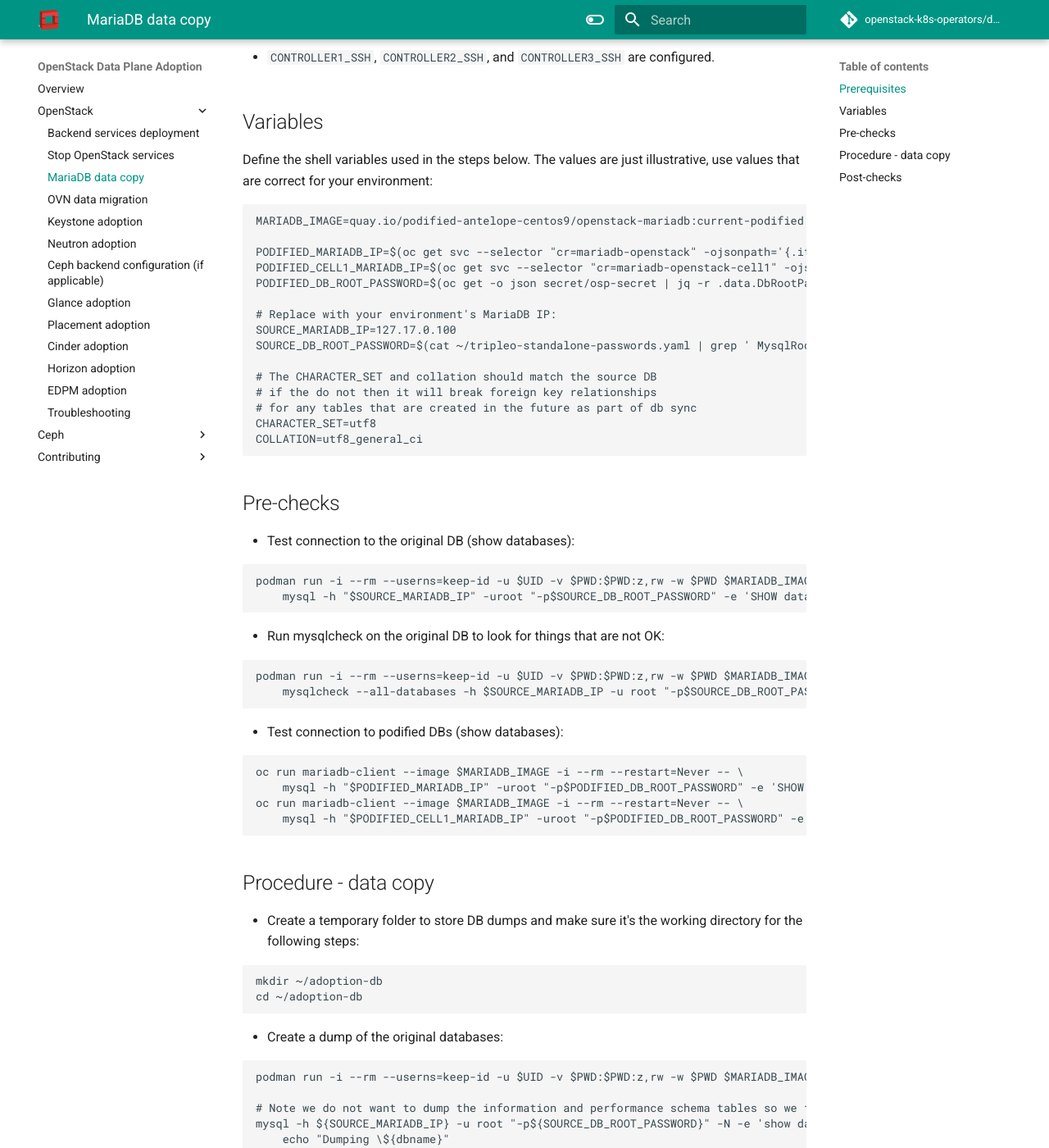
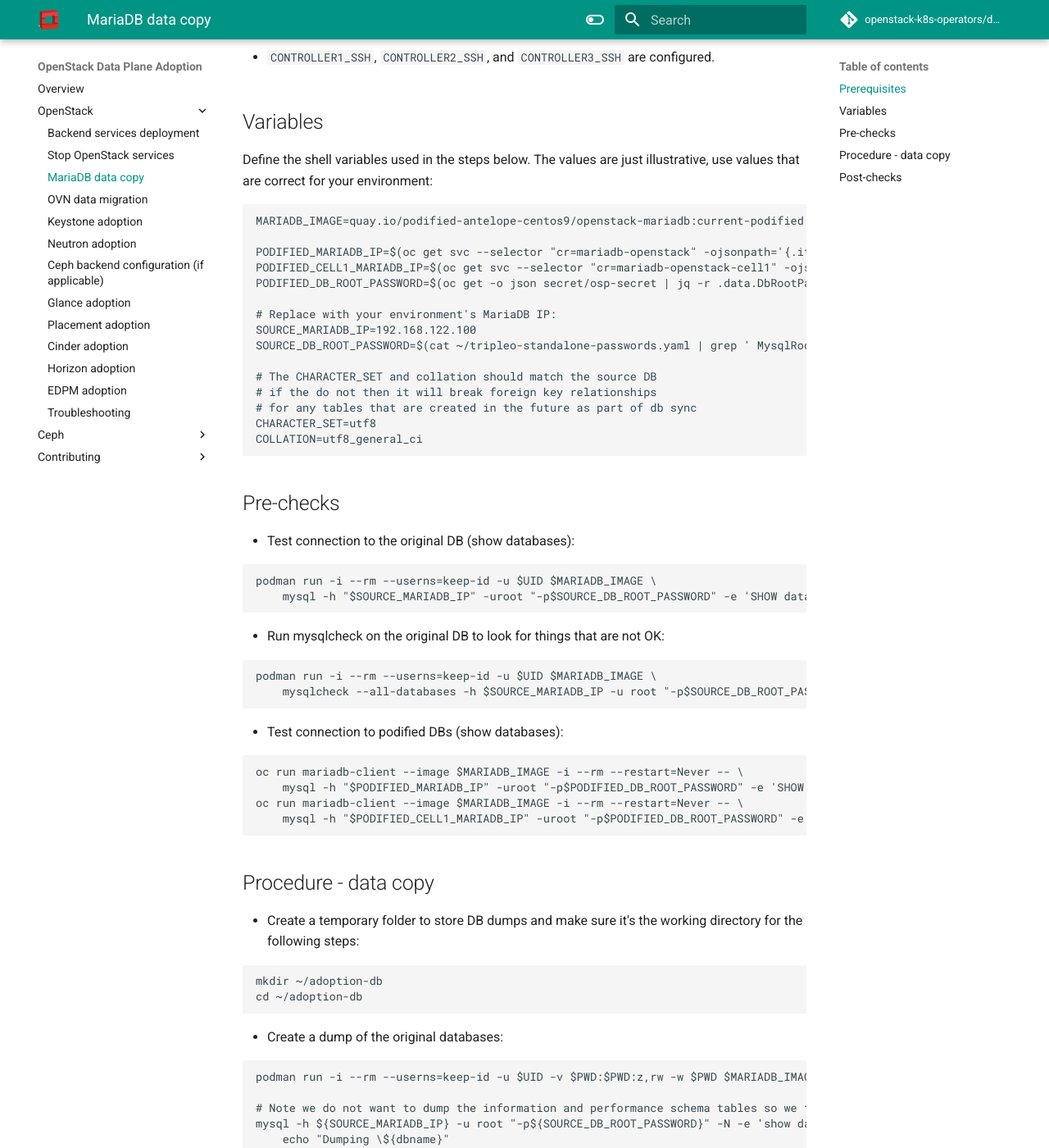
Before and after one commit to openstack-k8s-operators/data-plane-adoption, an MkDocs documentation site: the page built from docs/openstack/mariadb_copy.md, in a window 1280 px wide and 1400 px high, scrolled down 642 px. Shown: the whole window at 82% size. Built offline with MkDocs 1.6.1 and Material for MkDocs 9.7.7, drawn with Linux system fonts in a browser that asks for light colours; comment, search, counter and statistics services are not loaded; the version menu is left out.

Commit message:
Update documentation in MariaDB data copy
Fixes #104

````diff
--- a/docs/openstack/mariadb_copy.md
+++ b/docs/openstack/mariadb_copy.md
@@ -42,7 +42,7 @@
 PODIFIED_DB_ROOT_PASSWORD=$(oc get -o json secret/osp-secret | jq -r .data.DbRootPassword | base64 -d)
 
 # Replace with your environment's MariaDB IP:
-SOURCE_MARIADB_IP=127.17.0.100
+SOURCE_MARIADB_IP=192.168.122.100
 SOURCE_DB_ROOT_PASSWORD=$(cat ~/tripleo-standalone-passwords.yaml | grep ' MysqlRootPassword:' | awk -F ': ' '{ print $2; }')
 
 # The CHARACTER_SET and collation should match the source DB
@@ -58,14 +58,14 @@
 * Test connection to the original DB (show databases):
 
   ```
-  podman run -i --rm --userns=keep-id -u $UID -v $PWD:$PWD:z,rw -w $PWD $MARIADB_IMAGE \
+  podman run -i --rm --userns=keep-id -u $UID $MARIADB_IMAGE \
       mysql -h "$SOURCE_MARIADB_IP" -uroot "-p$SOURCE_DB_ROOT_PASSWORD" -e 'SHOW databases;'
   ```
 
 * Run mysqlcheck on the original DB to look for things that are not OK:
 
   ```
-  podman run -i --rm --userns=keep-id -u $UID -v $PWD:$PWD:z,rw -w $PWD $MARIADB_IMAGE \
+  podman run -i --rm --userns=keep-id -u $UID $MARIADB_IMAGE \
       mysqlcheck --all-databases -h $SOURCE_MARIADB_IP -u root "-p$SOURCE_DB_ROOT_PASSWORD" | grep -v OK
   ```
 
````
